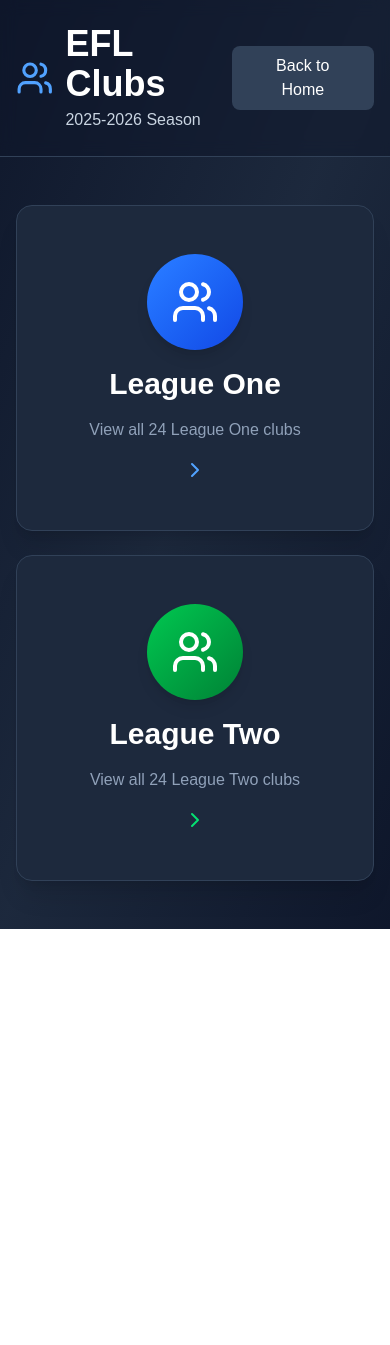
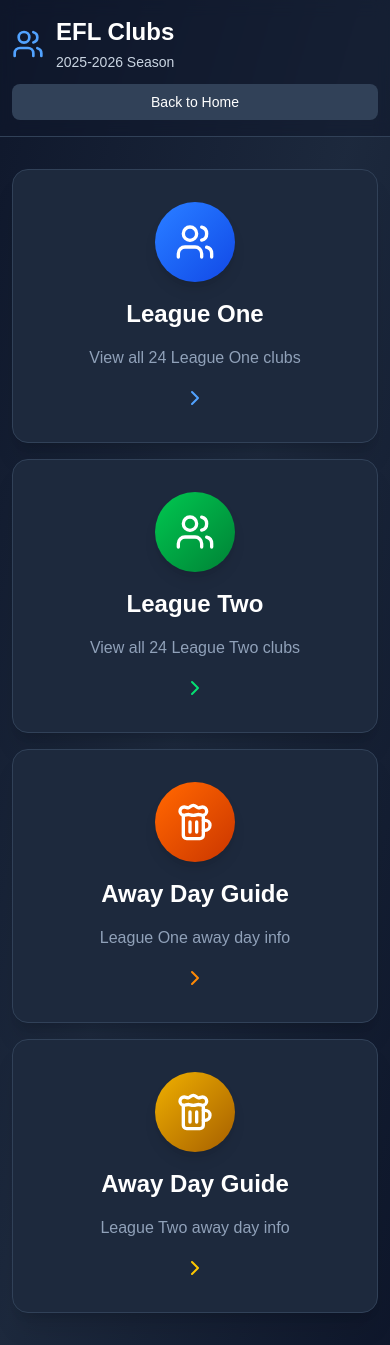
Before and after one commit to Davidjohnray/efl, a Next.js app: page /clubs in a window 390 px wide. Before the commit the page ends 929 px from the top, so only its background shows below. Built offline with nearby package versions, Linux system fonts and the light colour scheme.

Commit message:
add away day guides

```diff
--- /dev/null
+++ b/app/away-guide/[club]/page.js
@@ -0,0 +1,107 @@
+'use client';
+
+import { useState, useEffect } from 'react';
+import { useParams, useRouter } from 'next/navigation';
+import { Car, Train, Bus, Beer, Utensils, MapPin, Lightbulb, ArrowLeft, Loader2 } from 'lucide-react';
+import { supabase } from '@/lib/supabase';
+
+export default function AwayGuidePage() {
+  const params = useParams();
+  const router = useRouter();
+  const [guide, setGuide] = useState(null);
+  const [loading, setLoading] = useState(true);
+
+  const clubSlug = params.club;
+  const clubName = clubSlug.split('-').map(w => w.charAt(0).toUpperCase() + w.slice(1)).join(' ');
+
+  useEffect(() => {
+    loadGuide();
+  }, []);
+
+  const loadGuide = async () => {
+    const { data, error } = await supabase
+      .from('away_guides')
+      .select('*')
+      .eq('club_name', clubName)
+      .single();
+
+    if (data) {
+      setGuide(data);
+    }
+    setLoading(false);
+  };
+
+  if (loading) {
+    return (
+      <div className="min-h-screen bg-gradient-to-br from-slate-900 to-slate-800 flex items-center justify-center">
+        <Loader2 className="w-12 h-12 text-orange-400 animate-spin" />
+      </div>
+    );
+  }
+
+  const sections = guide ? [
+    { icon: Car, title: 'By Car', content: guide.by_car, color: 'text-blue-400' },
+    { icon: MapPin, title: 'Parking', content: guide.parking, color: 'text-green-400' },
+    { icon: Train, title: 'By Train', content: guide.by_train, color: 'text-purple-400' },
+    { icon: Bus, title: 'By Bus', content: guide.by_bus, color: 'text-sky-400' },
+    { icon: Beer, title: 'Pubs for Away Fans', content: guide.pubs, color: 'text-orange-400' },
+    { icon: Utensils, title: 'Food & Restaurants', content: guide.food, color: 'text-red-400' },
+    { icon: Lightbulb, title: 'Tips for Away Fans', content: guide.tips, color: 'text-yellow-400' },
+  ] : [];
+
+  return (
+    <div className="min-h-screen bg-gradient-to-br from-slate-900 via-slate-800 to-slate-900">
+      {/* Header */}
+      <header className="bg-gradient-to-r from-orange-900 to-orange-800 border-b-4 border-orange-700">
+        <div className="max-w-7xl mx-auto px-3 sm:px-4 py-4 sm:py-8">
+          <div className="flex flex-col sm:flex-row sm:items-center sm:justify-between gap-3">
+            <div>
+              <h1 className="text-xl sm:text-4xl font-bold text-white">🍺 Away Day Guide</h1>
+              <p className="text-orange-200 text-sm sm:text-xl mt-1">{clubName}</p>
+              {guide?.stadium && (
+                <p className="text-orange-300 text-xs sm:text-sm mt-1 flex items-center gap-1">
+                  <MapPin className="w-3 h-3 sm:w-4 sm:h-4" /> {guide.stadium}
+                </p>
+              )}
+            </div>
+            <button
+              onClick={() => router.push('/clubs')}
+              className="flex items-center gap-2 px-4 sm:px-6 py-2 sm:py-3 bg-white text-orange-900 rounded-lg font-bold hover:bg-orange-50 transition text-sm sm:text-base"
+            >
+              <ArrowLeft className="w-4 h-4" />
+              Back to Clubs
+            </button>
+          </div>
+        </div>
+      </header>
+
+      <main className="max-w-4xl mx-auto px-3 sm:px-4 py-6 sm:py-8">
+        {!guide ? (
+          <div className="bg-slate-800/50 rounded-2xl p-8 sm:p-12 border border-slate-700 text-center">
+            <Beer className="w-16 h-16 text-slate-600 mx-auto mb-6" />
+            <h2 className="text-2xl font-bold text-white mb-4">Guide Coming Soon!</h2>
+            <p className="text-slate-400 mb-6">
+              We're working on the away day guide for {clubName}. Check back soon!
+            </p>
+          </div>
+        ) : (
+          <div className="space-y-4 sm:space-y-6">
+            {sections.map((section, index) => (
+              section.content && (
+                <div key={index} className="bg-slate-800 rounded-xl p-4 sm:p-6 border border-slate-700">
+                  <div className="flex items-center gap-2 sm:gap-3 mb-3 sm:mb-4">
+                    <section.icon className={`w-6 h-6 sm:w-8 sm:h-8 ${section.color}`} />
+                    <h2 className="text-lg sm:text-2xl font-bold text-white">{section.title}</h2>
+                  </div>
+                  <div className="text-slate-300 text-sm sm:text-base leading-relaxed whitespace-pre-line">
+                    {section.content}
+                  </div>
+                </div>
+              )
+            ))}
+          </div>
+        )}
+      </main>
+    </div>
+  );
+}
--- a/app/clubs/page.js
+++ b/app/clubs/page.js
@@ -1,89 +1,51 @@
 'use client';
 
 import React, { useState } from 'react';
-import { Users, ChevronRight, MapPin, Home } from 'lucide-react';
+import { Users, ChevronRight, Home, MapPin, Beer, Train, Car, Bus, Utensils } from 'lucide-react';
 
 export default function ClubsPage() {
   const [selectedLeague, setSelectedLeague] = useState(null);
+  const [mode, setMode] = useState(null); // 'clubs' or 'away'
 
-  // League One clubs for 2025-2026 season
   const leagueOneClubs = [
-    'AFC Wimbledon',
-    'Barnsley',
-    'Blackpool',
-    'Bolton Wanderers',
-    'Bradford City',
-    'Burton Albion',
-    'Cardiff City',
-    'Doncaster Rovers',
-    'Exeter City',
-    'Huddersfield Town',
-    'Leyton Orient',
-    'Lincoln City',
-    'Luton Town',
-    'Mansfield Town',
-    'Northampton Town',
-    'Peterborough United',
-    'Plymouth Argyle',
-    'Port Vale',
-    'Reading',
-    'Rotherham United',
-    'Stevenage',
-    'Stockport County',
-    'Wigan Athletic',
-    'Wycombe Wanderers'
+    'AFC Wimbledon', 'Barnsley', 'Blackpool', 'Bolton Wanderers', 'Bradford City',
+    'Burton Albion', 'Cardiff City', 'Doncaster Rovers', 'Exeter City', 'Huddersfield Town',
+    'Leyton Orient', 'Lincoln City', 'Luton Town', 'Mansfield Town', 'Northampton Town',
+    'Peterborough United', 'Plymouth Argyle', 'Port Vale', 'Reading', 'Rotherham United',
+    'Stevenage', 'Stockport County', 'Wigan Athletic', 'Wycombe Wanderers'
   ];
 
-  // League Two clubs for 2025-2026 season
   const leagueTwoClubs = [
-    'Accrington Stanley',
-    'Barnet',
-    'Barrow',
-    'Bristol Rovers',
-    'Bromley',
-    'Cambridge United',
-    'Cheltenham Town',
-    'Chesterfield',
-    'Colchester United',
-    'Crawley Town',
-    'Crewe Alexandra',
-    'Fleetwood Town',
-    'Gillingham',
-    'Grimsby Town',
-    'Harrogate Town',
-    'Milton Keynes Dons',
-    'Newport County',
-    'Notts County',
-    'Oldham Athletic',
-    'Salford City',
-    'Shrewsbury Town',
-    'Swindon Town',
-    'Tranmere Rovers',
-    'Walsall'
+    'Accrington Stanley', 'Barnet', 'Barrow', 'Bristol Rovers', 'Bromley',
+    'Cambridge United', 'Cheltenham Town', 'Chesterfield', 'Colchester United', 'Crawley Town',
+    'Crewe Alexandra', 'Fleetwood Town', 'Gillingham', 'Grimsby Town', 'Harrogate Town',
+    'Milton Keynes Dons', 'Newport County', 'Notts County', 'Oldham Athletic', 'Salford City',
+    'Shrewsbury Town', 'Swindon Town', 'Tranmere Rovers', 'Walsall'
   ];
 
-  const getClubs = (league) => {
-    setSelectedLeague(league);
+  const currentClubs = selectedLeague === 'League One' ? leagueOneClubs : leagueTwoClubs;
+
+  const handleReset = () => {
+    setSelectedLeague(null);
+    setMode(null);
   };
-
-  const currentClubs = selectedLeague === 'League One' ? leagueOneClubs : leagueTwoClubs;
 
   return (
     <div className="min-h-screen bg-gradient-to-br from-slate-900 via-slate-800 to-slate-900">
       {/* Header */}
       <header className="bg-slate-900/50 backdrop-blur-sm border-b border-slate-700">
-        <div className="max-w-7xl mx-auto px-4 py-6">
-          <div className="flex items-center justify-between">
+        <div className="max-w-7xl mx-auto px-3 sm:px-4 py-4 sm:py-6">
+          <div className="flex flex-col sm:flex-row sm:items-center sm:justify-between gap-3">
             <div className="flex items-center space-x-3">
-              <Users className="w-10 h-10 text-blue-400" />
+              <Users className="w-8 h-8 sm:w-10 sm:h-10 text-blue-400" />
               <div>
-                <h1 className="text-4xl font-bold text-white">EFL Clubs</h1>
-                <p className="text-slate-300 mt-1">2025-2026 Season</p>
+                <h1 className="text-2xl sm:text-4xl font-bold text-white">EFL Clubs</h1>
+                <p className="text-slate-300 text-sm mt-1">2025-2026 Season</p>
               </div>
             </div>
             <button
               onClick={() => window.location.href = '/'}
-              className="px-6 py-2 bg-slate-700 hover:bg-slate-600 text-white rounded-lg transition-colors"
+              className="px-4 sm:px-6 py-2 bg-slate-700 hover:bg-slate-600 text-white rounded-lg transition-colors text-sm sm:text-base"
             >
               Back to Home
             </button>
@@ -91,71 +53,103 @@
         </div>
       </header>
 
-      <main className="max-w-7xl mx-auto px-4 py-12">
-        {/* League Selection Buttons */}
-        {!selectedLeague && (
-          <div className="grid grid-cols-1 md:grid-cols-2 gap-6 max-w-4xl mx-auto">
+      <main className="max-w-7xl mx-auto px-3 sm:px-4 py-8 sm:py-12">
+        {/* Main Selection */}
+        {!mode && (
+          <div className="grid grid-cols-1 sm:grid-cols-2 gap-4 sm:gap-6 max-w-4xl mx-auto">
+            {/* League One Clubs */}
             <button
-              onClick={() => getClubs('League One')}
-              className="group relative overflow-hidden rounded-2xl bg-slate-800 p-12 shadow-xl hover:shadow-2xl transition-all duration-300 hover:scale-105 border border-slate-700 hover:border-blue-500"
+              onClick={() => { setMode('clubs'); setSelectedLeague('League One'); }}
+              className="group relative overflow-hidden rounded-2xl bg-slate-800 p-8 sm:p-12 shadow-xl hover:shadow-2xl transition-all duration-300 hover:scale-105 border border-slate-700 hover:border-blue-500"
             >
               <div className="absolute inset-0 bg-gradient-to-br from-blue-500 to-blue-700 opacity-0 group-hover:opacity-10 transition-opacity duration-300"></div>
-
               <div className="relative z-10 flex flex-col items-center text-center space-y-4">
-                <div className="w-24 h-24 rounded-full bg-gradient-to-br from-blue-500 to-blue-700 flex items-center justify-center shadow-lg">
-                  <Users className="w-12 h-12 text-white" />
+                <div className="w-20 h-20 sm:w-24 sm:h-24 rounded-full bg-gradient-to-br from-blue-500 to-blue-700 flex items-center justify-center shadow-lg">
+                  <Users className="w-10 h-10 sm:w-12 sm:h-12 text-white" />
                 </div>
-                <h2 className="text-3xl font-bold text-white">League One</h2>
+                <h2 className="text-2xl sm:text-3xl font-bold text-white">League One</h2>
                 <p className="text-slate-400">View all 24 League One clubs</p>
                 <ChevronRight className="w-6 h-6 text-blue-400 group-hover:translate-x-2 transition-transform" />
               </div>
             </button>
 
+            {/* League Two Clubs */}
             <button
-              onClick={() => getClubs('League Two')}
-              className="group relative overflow-hidden rounded-2xl bg-slate-800 p-12 shadow-xl hover:shadow-2xl transition-all duration-300 hover:scale-105 border border-slate-700 hover:border-green-500"
+              onClick={() => { setMode('clubs'); setSelectedLeague('League Two'); }}
+              className="group relative overflow-hidden rounded-2xl bg-slate-800 p-8 sm:p-12 shadow-xl hover:shadow-2xl transition-all duration-300 hover:scale-105 border border-slate-700 hover:border-green-500"
             >
               <div className="absolute inset-0 bg-gradient-to-br from-green-500 to-green-700 opacity-0 group-hover:opacity-10 transition-opacity duration-300"></div>
-
               <div className="relative z-10 flex flex-col items-center text-center space-y-4">
-                <div className="w-24 h-24 rounded-full bg-gradient-to-br from-green-500 to-green-700 flex items-center justify-center shadow-lg">
-                  <Users className="w-12 h-12 text-white" />
+                <div className="w-20 h-20 sm:w-24 sm:h-24 rounded-full bg-gradient-to-br from-green-500 to-green-700 flex items-center justify-center shadow-lg">
+                  <Users className="w-10 h-10 sm:w-12 sm:h-12 text-white" />
                 </div>
-                <h2 className="text-3xl font-bold text-white">League Two</h2>
+                <h2 className="text-2xl sm:text-3xl font-bold text-white">League Two</h2>
                 <p className="text-slate-400">View all 24 League Two clubs</p>
                 <ChevronRight className="w-6 h-6 text-green-400 group-hover:translate-x-2 transition-transform" />
+              </div>
+            </button>
+
+            {/* Away Day Guide League One */}
+            <button
+              onClick={() => { setMode('away'); setSelectedLeague('League One'); }}
+              className="group relative overflow-hidden rounded-2xl bg-slate-800 p-8 sm:p-12 shadow-xl hover:shadow-2xl transition-all duration-300 hover:scale-105 border border-slate-700 hover:border-orange-500"
+            >
+              <div className="absolute inset-0 bg-gradient-to-br from-orange-500 to-orange-700 opacity-0 group-hover:opacity-10 transition-opacity duration-300"></div>
+              <div className="relative z-10 flex flex-col items-center text-center space-y-4">
+                <div className="w-20 h-20 sm:w-24 sm:h-24 rounded-full bg-gradient-to-br from-orange-500 to-orange-700 flex items-center justify-center shadow-lg">
+                  <Beer className="w-10 h-10 sm:w-12 sm:h-12 text-white" />
+                </div>
+                <h2 className="text-2xl sm:text-3xl font-bold text-white">Away Day Guide</h2>
+                <p className="text-slate-400">League One away day info</p>
+                <ChevronRight className="w-6 h-6 text-orange-400 group-hover:translate-x-2 transition-transform" />
+              </div>
+            </button>
+
+            {/* Away Day Guide League Two */}
+            <button
+              onClick={() => { setMode('away'); setSelectedLeague('League Two'); }}
+              className="group relative overflow-hidden rounded-2xl bg-slate-800 p-8 sm:p-12 shadow-xl hover:shadow-2xl transition-all duration-300 hover:scale-105 border border-slate-700 hover:border-yellow-500"
+            >
+              <div className="absolute inset-0 bg-gradient-to-br from-yellow-500 to-yellow-700 opacity-0 group-hover:opacity-10 transition-opacity duration-300"></div>
+              <div className="relative z-10 flex flex-col items-center text-center space-y-4">
+                <div className="w-20 h-20 sm:w-24 sm:h-24 rounded-full bg-gradient-to-br from-yellow-500 to-yellow-700 flex items-center justify-center shadow-lg">
+                  <Beer className="w-10 h-10 sm:w-12 sm:h-12 text-white" />
+                </div>
+                <h2 className="text-2xl sm:text-3xl font-bold text-white">Away Day Guide</h2>
+                <p className="text-slate-400">League Two away day info</p>
+                <ChevronRight className="w-6 h-6 text-yellow-400 group-hover:translate-x-2 transition-transform" />
               </div>
             </button>
           </div>
         )}
 
         {/* Clubs List */}
-        {selectedLeague && (
+        {mode === 'clubs' && selectedLeague && (
           <div>
-            <div className="flex items-center justify-between mb-8">
-              <h2 className="text-3xl font-bold text-white">
+            <div className="flex flex-col sm:flex-row sm:items-center sm:justify-between mb-6 sm:mb-8 gap-3">
+              <h2 className="text-2xl sm:text-3xl font-bold text-white">
                 {selectedLeague} Clubs ({currentClubs.length})
               </h2>
               <button
-                onClick={() => setSelectedLeague(null)}
-                className="px-6 py-2 bg-slate-700 hover:bg-slate-600 text-white rounded-lg transition-colors"
+                onClick={handleReset}
+                className="px-4 sm:px-6 py-2 bg-slate-700 hover:bg-slate-600 text-white rounded-lg transition-colors text-sm sm:text-base"
               >
-                Back to Leagues
+                ← Back
               </button>
             </div>
 
-            <div className="grid grid-cols-1 md:grid-cols-2 lg:grid-cols-3 gap-6">
+            <div className="grid grid-cols-1 sm:grid-cols-2 lg:grid-cols-3 gap-4 sm:gap-6">
               {currentClubs.map((clubName, index) => (
                 <div
                   key={index}
-                  className="group bg-slate-800 rounded-xl p-6 border border-slate-700 hover:border-slate-600 transition-all duration-300 hover:shadow-xl hover:scale-105"
+                  className="group bg-slate-800 rounded-xl p-4 sm:p-6 border border-slate-700 hover:border-slate-600 transition-all duration-300 hover:shadow-xl hover:scale-105"
                 >
                   <div className="flex items-center justify-between">
                     <div className="flex-1">
-                      <h3 className="text-xl font-bold text-white group-hover:text-blue-400 transition-colors">
+                      <h3 className="text-lg sm:text-xl font-bold text-white group-hover:text-blue-400 transition-colors">
                         {clubName}
                       </h3>
-                      <div className="flex items-center space-x-2 mt-3 text-slate-400 text-sm">
+                      <div className="flex items-center space-x-2 mt-2 sm:mt-3 text-slate-400 text-xs sm:text-sm">
                         <Home className="w-4 h-4" />
                         <span>{selectedLeague}</span>
                       </div>
@@ -168,7 +162,7 @@
                       const clubSlug = clubName.toLowerCase().replace(/\s+/g, '-');
                       window.location.href = `/clubs/${clubSlug}`;
                     }}
-  className="w-full mt-4 px-4 py-2 bg-slate-700 hover:bg-slate-600 text-white rounded-lg transition-colors flex items-center justify-center space-x-2"
+                    className="w-full mt-4 px-4 py-2 bg-slate-700 hover:bg-slate-600 text-white rounded-lg transition-colors flex items-center justify-center space-x-2 text-sm sm:text-base"
                   >
                     <span>View Details</span>
                   </button>
@@ -177,6 +171,49 @@
             </div>
           </div>
         )}
+
+        {/* Away Day Guide List */}
+        {mode === 'away' && selectedLeague && (
+          <div>
+            <div className="flex flex-col sm:flex-row sm:items-center sm:justify-between mb-6 sm:mb-8 gap-3">
+              <h2 className="text-2xl sm:text-3xl font-bold text-white">
+                🍺 {selectedLeague} Away Day Guides
+              </h2>
+              <button
+                onClick={handleReset}
+                className="px-4 sm:px-6 py-2 bg-slate-700 hover:bg-slate-600 text-white rounded-lg transition-colors text-sm sm:text-base"
+              >
+                ← Back
+              </button>
+            </div>
+
+            <div className="grid grid-cols-1 sm:grid-cols-2 lg:grid-cols-3 gap-4 sm:gap-6">
+              {currentClubs.map((clubName, index) => (
+                <button
+                  key={index}
+                  onClick={() => {
+                    const clubSlug = clubName.toLowerCase().replace(/\s+/g, '-');
+                    window.location.href = `/away-guide/${clubSlug}`;
+                  }}
+                  className="group bg-slate-800 rounded-xl p-4 sm:p-6 border border-slate-700 hover:border-orange-500 transition-all duration-300 hover:shadow-xl hover:scale-105 text-left"
+                >
+                  <h3 className="text-lg sm:text-xl font-bold text-white group-hover:text-orange-400 transition-colors">
+                    {clubName}
+                  </h3>
+                  <div className="flex items-center gap-3 mt-3 text-slate-400 text-xs">
+                    <div className="flex items-center gap-1"><Car className="w-3 h-3" /> Car</div>
+                    <div className="flex items-center gap-1"><Train className="w-3 h-3" /> Train</div>
+                    <div className="flex items-center gap-1"><Beer className="w-3 h-3" /> Pubs</div>
+                    <div className="flex items-center gap-1"><Utensils className="w-3 h-3" /> Food</div>
+                  </div>
+                  <div className="mt-3 text-orange-400 text-sm font-bold flex items-center gap-1">
+                    View Guide <ChevronRight className="w-4 h-4" />
+                  </div>
+                </button>
+              ))}
+            </div>
+          </div>
+        )}
       </main>
     </div>
   );
```
Lines whose indentation alone changed are shown as unchanged.
